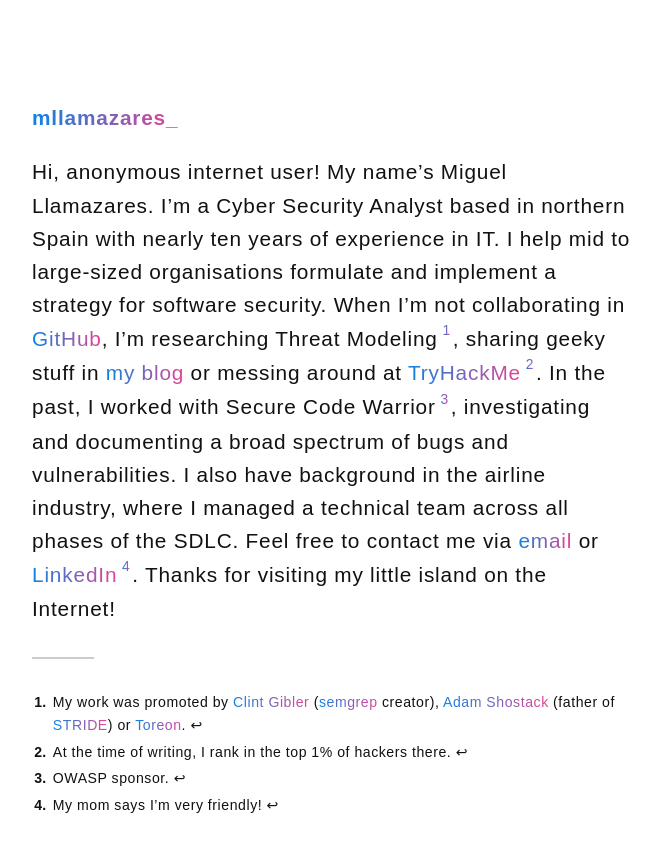
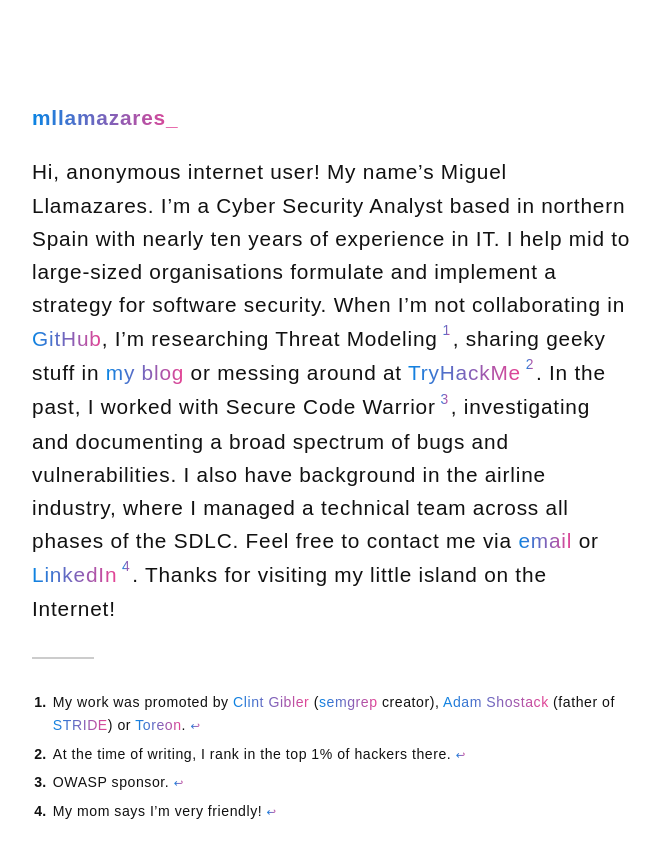
Before and after one commit to mllamazares/mllamazares.github.io, a Jekyll site: the page built from index.md, in a window 1280 px wide. Shown: the top 858 px of the page, without its empty margins (308-968 px from the left). Built offline with Jekyll 4.4.1, drawn with Linux system fonts in a browser that asks for light colours; some web fonts are replaced.

Commit message:
fix highlight footnote

```diff
--- a/assets/style.css
+++ b/assets/style.css
@@ -91,13 +91,9 @@ main {
 }
 
 .reversefootnote {
-    color: #111;
     text-decoration: none;
     border: 0;
-    background-image: none;
-    background-clip: unset;
-    -webkit-background-clip: unset;
-    -webkit-text-fill-color: unset;
+    font-family: monospace;
 }
 
 .title {
```
